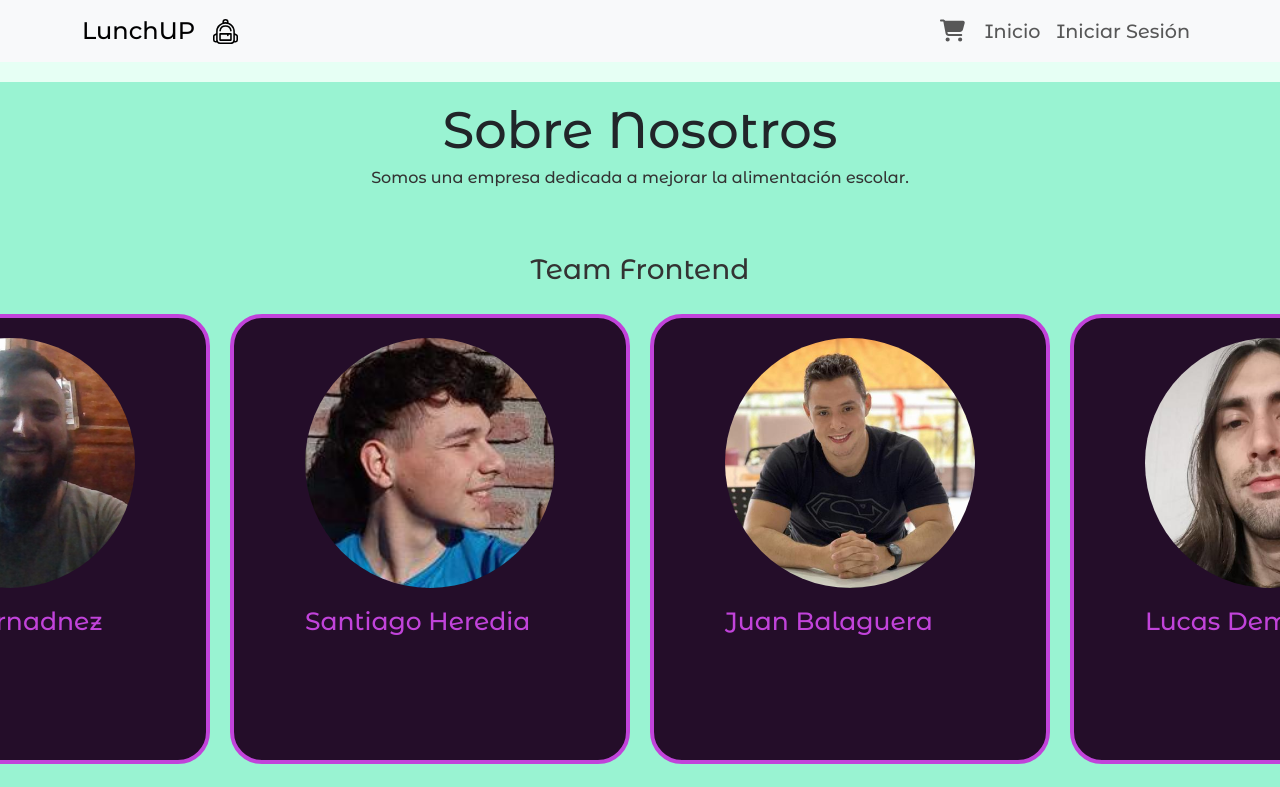
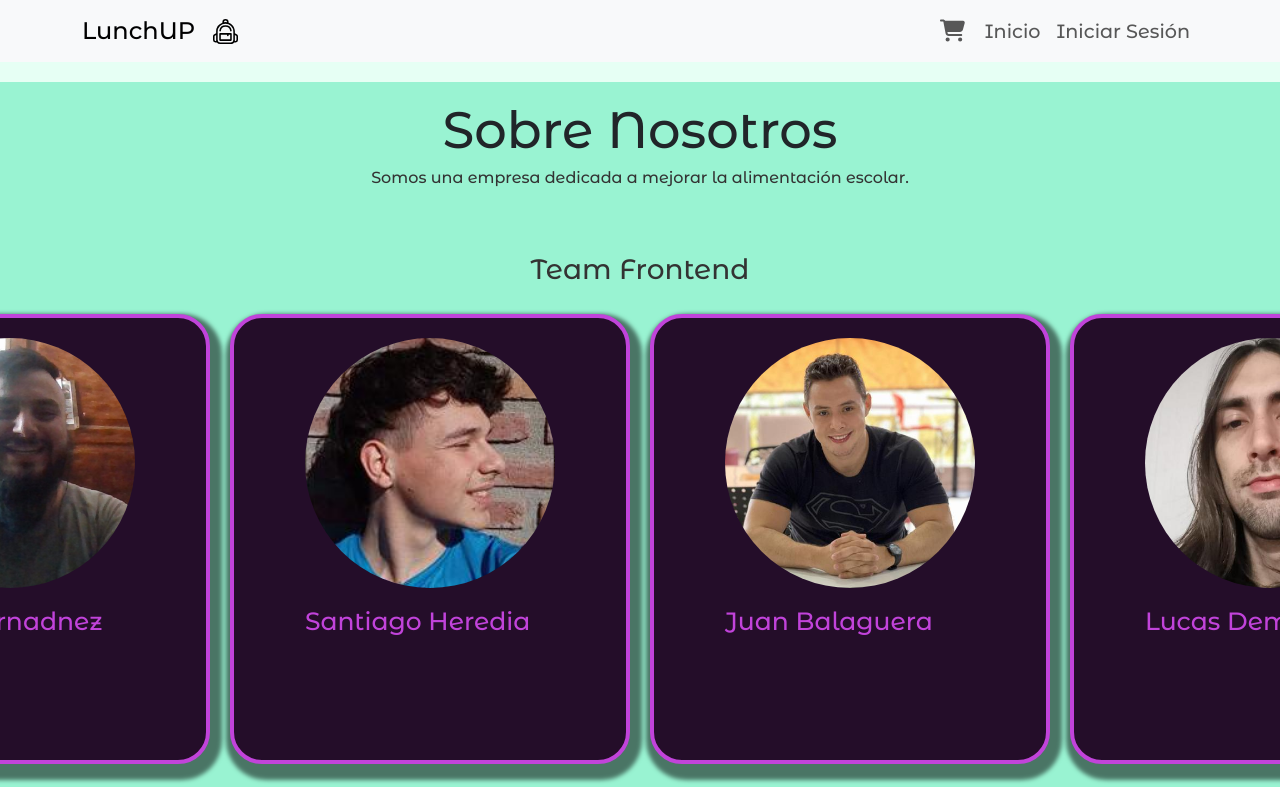
Before and after one commit to LaunchUP-INC/LunchUP-FRONT, a React (Vite) app: page /about in a window 1280 px wide. Shown: the top 787 px of the page. Built offline with nearby package versions, Linux system fonts and the light colour scheme.

Commit message:
sombra de card

```diff
--- a/src/components/CardAbout/CardAbout.module.css
+++ b/src/components/CardAbout/CardAbout.module.css
@@ -4,6 +4,7 @@
     height: 450px;
     perspective: 1000px;
     font-family: 'Segoe UI', Tahoma, Geneva, Verdana, sans-serif;
+
   }
   .image {
     width: 250px;
@@ -26,6 +27,8 @@
     padding: 5px;
     border-radius: 2em;
     backface-visibility: hidden;
+    border: 1px solid black;
+    box-shadow: 4px 8px 4px 8px rgba(0, 0, 0, 0.516);
   }
 
   .flipCardFront {
```
